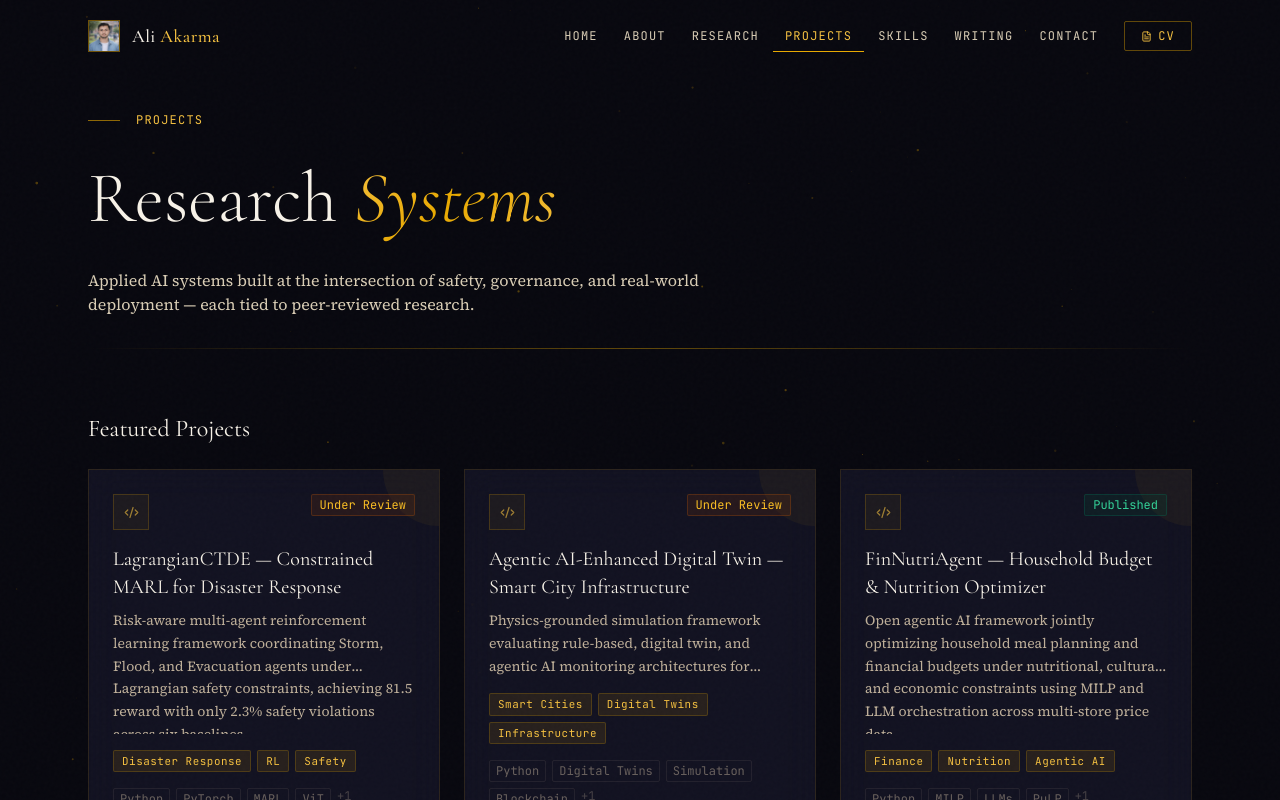
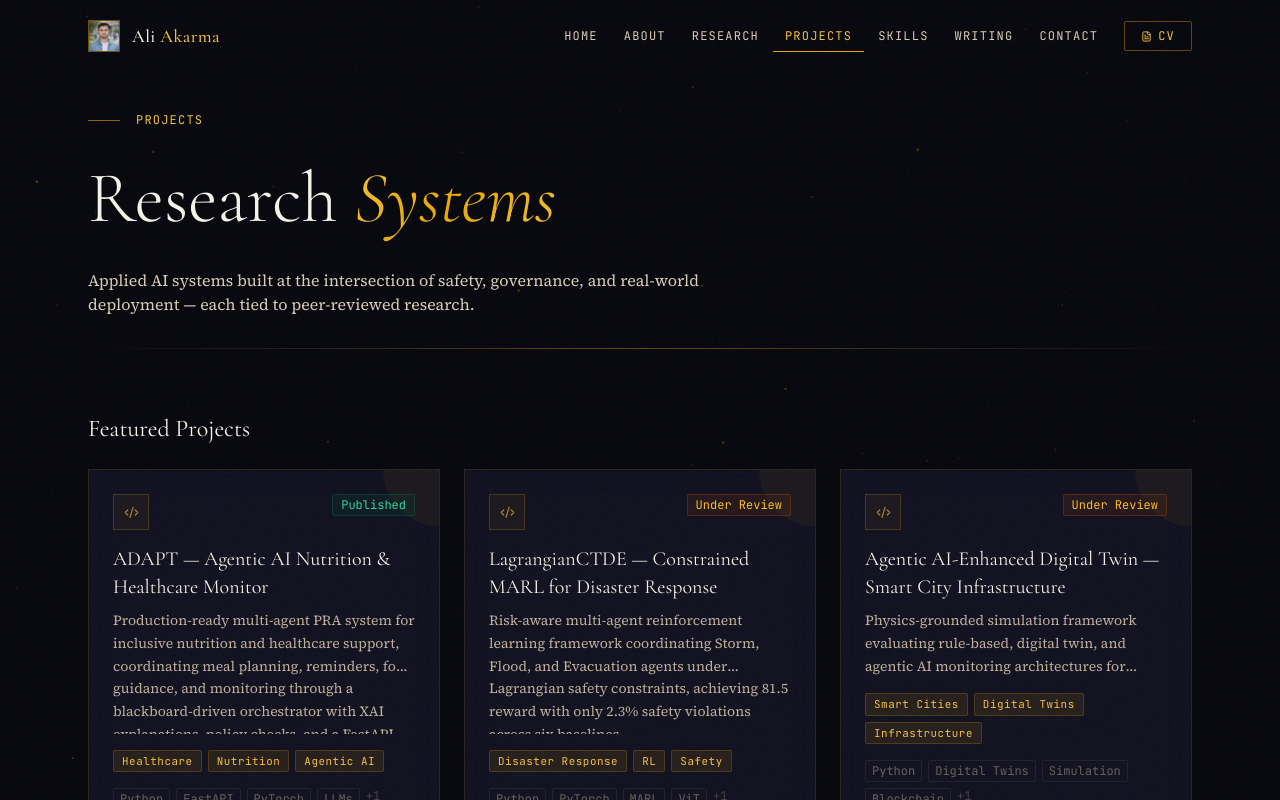
Before and after one commit to aliakarma/portfolio, a Next.js app: page /projects in a window 1280 px wide. Shown: the top 800 px of the page. Built offline with nearby package versions, Linux system fonts and the light colour scheme.

Commit message:
Update projects.js

```diff
--- a/data/projects.js
+++ b/data/projects.js
@@ -1,6 +1,19 @@
 // data/projects.js
 
 export const projects = [
+  {
+    id: 14,
+    title: "ADAPT — Agentic AI Nutrition & Healthcare Monitor",
+    description: "Production-ready multi-agent PRA system for inclusive nutrition and healthcare support, coordinating meal planning, reminders, food guidance, and monitoring through a blackboard-driven orchestrator with XAI explanations, policy checks, and a FastAPI API.",
+    technologies: ["Python", "FastAPI", "PyTorch", "LLMs", "Multi-Agent Systems"],
+    github: "https://github.com/aliakarma/ADAPT",
+    demo: null,
+    tags: ["Healthcare", "Nutrition", "Agentic AI"],
+    themes: ["Agentic AI", "Healthcare AI", "Accessibility"],
+    featured: true,
+    status: "Published",
+    paper: null,
+  },
   {
     id: 1,
     title: "LagrangianCTDE — Constrained MARL for Disaster Response",
```
